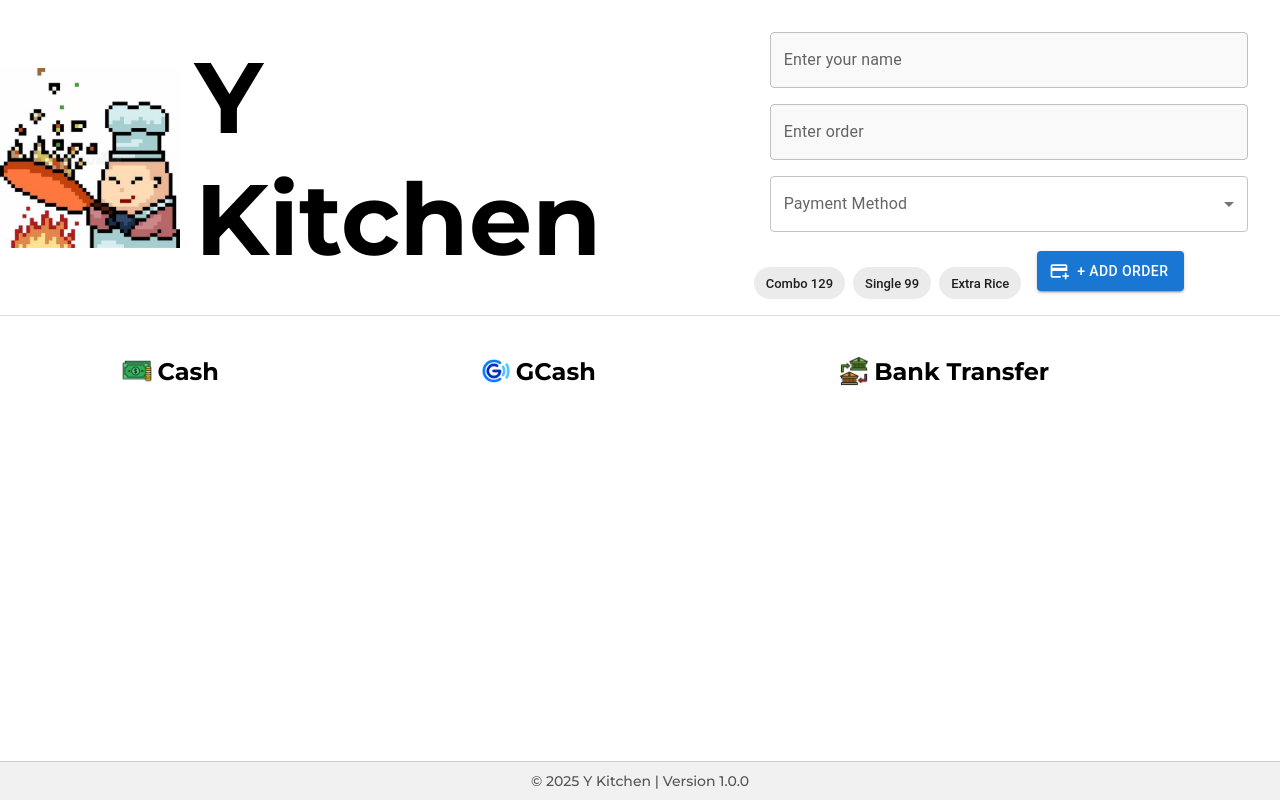
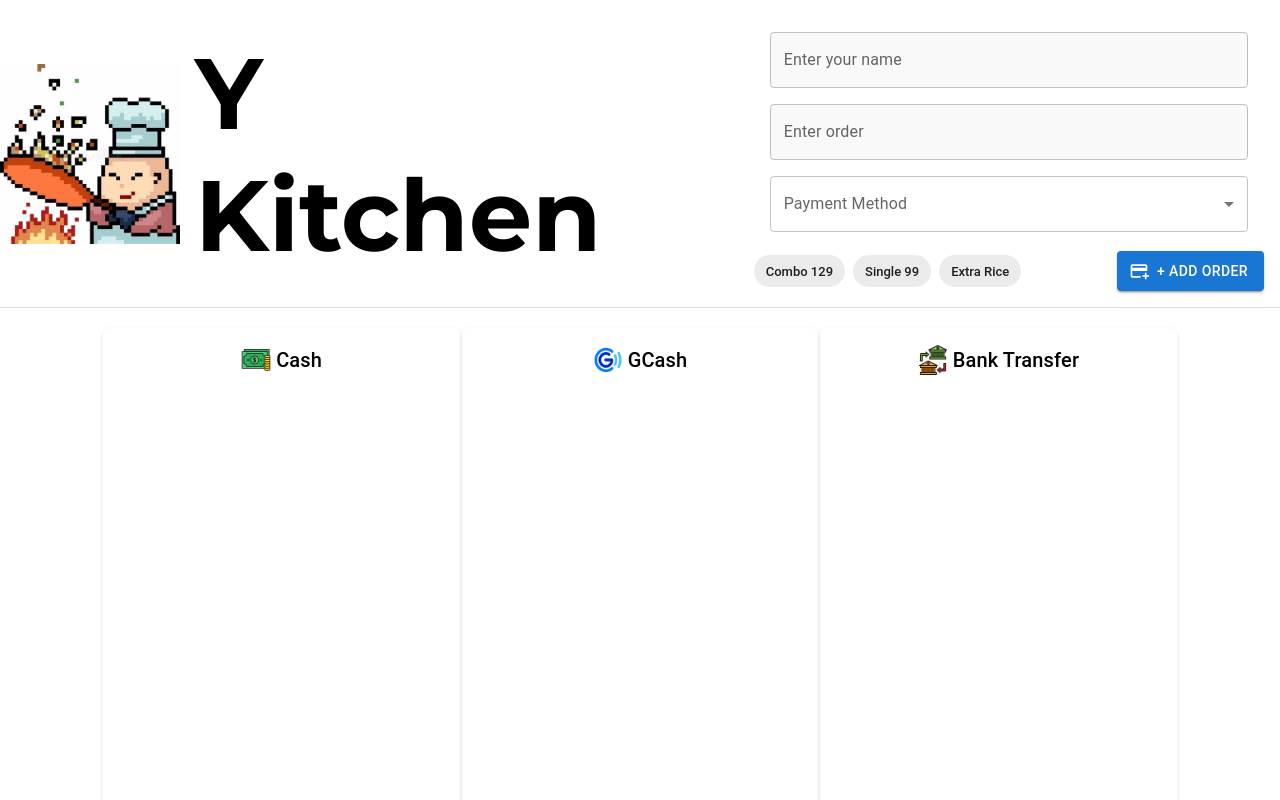
Before and after one commit to pgabriel22/OrderSystem, a React (Vite) app: page / in a window 1280 px wide. Shown: the top 800 px of the page. Built offline with nearby package versions, Linux system fonts and the light colour scheme.

Commit message:
update ui

```diff
--- a/package.json
+++ b/package.json
@@ -12,6 +12,7 @@
   "dependencies": {
     "@emotion/react": "^11.14.0",
     "@emotion/styled": "^11.14.0",
+    "@fontsource/roboto": "^5.2.5",
     "@mui/icons-material": "^6.4.8",
     "@mui/material": "^6.4.8",
     "react": "^19.0.0",
--- a/src/App.jsx
+++ b/src/App.jsx
@@ -15,6 +15,9 @@ const App = () => {
   const [order, setOrders] = useState(JSON.parse(oldOrders) || []);
   const [isEditing, setIsEditing] = useState(null);
   const [tempOrder, setTempOrder] = useState({});
+  const [formErrors, setFormErrors] = useState({
+    order: { error: false, helperText: "" },
+  });
 
   useEffect(() => {
     localStorage.setItem("order", JSON.stringify(order));
@@ -35,8 +38,22 @@ const App = () => {
   };
 
   const handleUpdate = () => {
-    if (!tempOrder.order.trim() || tempOrder.tags.length === 0) {
-      alert("Please fill the fields and select atleast one tag.");
+    // let errors = { ...formErrors };
+
+    const errors = { order: { error: false, helperText: "" } };
+
+    if (!tempOrder.order?.trim()) {
+      errors.order = {
+        error: true,
+        helperText: "Order is required",
+      };
+    }
+    // else {
+    //   errors.order = { error: false, helperText: "" };
+    // }
+    setFormErrors(errors);
+
+    if (errors.order.error) {
       return;
     }
     const updatedOrder = [...order];
@@ -63,6 +80,8 @@ const App = () => {
           isEditing={isEditing}
           tempOrder={tempOrder}
           setTempOrder={setTempOrder}
+          formErrors={formErrors}
+          setFormErrors={setFormErrors}
         />
         <OrderColumn
           title="GCash"
@@ -76,6 +95,8 @@ const App = () => {
           isEditing={isEditing}
           tempOrder={tempOrder}
           setTempOrder={setTempOrder}
+          formErrors={formErrors}
+          setFormErrors={setFormErrors}
         />
         <OrderColumn
           title="Bank Transfer"
@@ -89,6 +110,8 @@ const App = () => {
           isEditing={isEditing}
           tempOrder={tempOrder}
           setTempOrder={setTempOrder}
+          formErrors={formErrors}
+          setFormErrors={setFormErrors}
         />
       </main>
       <Footer />
--- a/src/components/OrderCard.jsx
+++ b/src/components/OrderCard.jsx
@@ -1,7 +1,16 @@
-import React from "react";
+import React, { useEffect } from "react";
 
 import "./OrderCard.css";
-import { IconButton, Tooltip, Chip, TextField } from "@mui/material";
+import {
+  IconButton,
+  Tooltip,
+  Chip,
+  TextField,
+  Card,
+  CardActions,
+  CardContent,
+  Box,
+} from "@mui/material";
 import Tag from "./Tag";
 import { Save, Edit, Cancel, Delete } from "@mui/icons-material";
 
@@ -24,6 +33,7 @@ const OrderCard = ({
   isEditing,
   tempOrder,
   setTempOrder,
+  formErrors,
 }) => {
   const selectTag = (tag) => {
     const existingTag = tempOrder.tags.some((t) => t.name === tag.name);
@@ -40,72 +50,91 @@ const OrderCard = ({
     }));
   };
   return (
-    <article className="order_card">
+    <Card sx={{ mb: 2, boxShadow: 3, borderRadius: 2 }}>
+      <CardContent>
         {isEditing === index ? (
-        <div className="order_card_update">
+          <>
             <TextField
               type="text"
               className="order_update_input"
-            value={tempOrder.order}
+              label="Enter Order"
+              value={tempOrder.order || ""}
               onChange={(e) =>
                 setTempOrder({ ...tempOrder, order: e.target.value })
               }
+              sx={{ width: "100%", mb: 2 }}
+              error={formErrors?.order?.error || false}
+              helperText={formErrors?.order?.helperText || ""}
             />
             <p className="customer_text">Ordered By: {customer}</p>
             <p className="order_price">
               Total Price: ₱
               {isEditing === index ? tempOrder.totalPrice : totalPrice}
             </p>
-          <div className="order_card_bottom_line">
+
+            <Box
+              sx={{
+                display: "flex",
+                justifyContent: "space-between",
+                alignItems: "center",
+              }}
+            >
               <Tag
                 tags={tagsData}
                 selectTag={selectTag}
                 selectedTags={tempOrder.tags}
               />
-            <div className="order_ud">
-              <IconButton variant="contained" onClick={handleUpdate}>
-                <Save />
-              </IconButton>
-              <IconButton variant="contained" onClick={handleCancel}>
-                <Cancel />
-              </IconButton>
-            </div>
-          </div>
-        </div>
+            </Box>
+          </>
         ) : (
           <>
             <p className="order_text">{title}</p>
             <p className="customer_text">Ordered By: {customer}</p>
             <p className="order_price">Total Price: ₱{totalPrice}</p>
-
-          <div className="order_card_bottom_line">
-            <div className="order_card_tags">
+            <Box sx={{ display: "flex", flexWrap: "wrap", mb: 2 }}>
               {tags.map((tag, idx) => (
                 <Tooltip key={idx} title={`₱${tag.price}`}>
                   <Chip label={tag.label} color="primary" sx={{ m: 0.5 }} />
                 </Tooltip>
               ))}
-            </div>
-            <div className="order_ud">
-              <div className="order_edit" onClick={() => handleEdit(index)}>
+            </Box>
+          </>
+        )}
+      </CardContent>
+
+      <CardActions sx={{ justifyContent: "flex-end" }}>
+        {isEditing === index ? (
+          <>
+            <Tooltip title="Save">
+              <IconButton variant="contained" onClick={handleUpdate}>
+                <Save />
+              </IconButton>
+            </Tooltip>
+            <Tooltip title="Cancel">
+              <IconButton variant="contained" onClick={handleCancel}>
+                <Cancel />
+              </IconButton>
+            </Tooltip>
+          </>
+        ) : (
+          <>
             <Tooltip title="Edit">
-                  <IconButton variant="contained">
+              <IconButton variant="contained" onClick={() => handleEdit(index)}>
                 <Edit />
               </IconButton>
             </Tooltip>
-              </div>
-              <div className="order_delete" onClick={() => handleDelete(index)}>
             <Tooltip title="Delete">
-                  <IconButton variant="contained">
+              <IconButton
+                variant="contained"
+                onClick={() => handleDelete(index)}
+              >
                 <Delete />
               </IconButton>
             </Tooltip>
-              </div>
-            </div>
-          </div>
           </>
         )}
-    </article>
+      </CardActions>
+    </Card>
   );
 };
 
--- a/src/components/OrderColumn.jsx
+++ b/src/components/OrderColumn.jsx
@@ -2,6 +2,7 @@ import React from "react";
 
 import "./OrderColumn.css";
 import OrderCard from "./OrderCard";
+import { Paper, Box, Typography } from "@mui/material";
 
 const TaskColumn = ({
   title,
@@ -15,14 +16,30 @@ const TaskColumn = ({
   isEditing,
   tempOrder,
   setTempOrder,
-  totalPrice,
+  formErrors,
+  setFormErrors,
 }) => {
   return (
-    <section className="order_column">
-      <h2 className="order_column_heading">
+    <Box
+      component="section"
+      sx={{
+        width: "500px",
+        height: "800px",
+        overflow: "auto",
+        p: 2,
+        borderRadius: 2,
+        boxShadow: 1,
+      }}
+      gap={2}
+    >
+      {/* <section className="order_column"> */}
+      <Typography
+        variant="h6"
+        sx={{ display: "flex", justifyContent: "center" }}
+      >
         <img className="order_column_icon" src={icon} />
         {title}
-      </h2>
+      </Typography>
 
       {order.map(
         (order, index) =>
@@ -41,10 +58,13 @@ const TaskColumn = ({
               setTempOrder={setTempOrder}
               index={index}
               totalPrice={order.totalPrice}
+              formErrors={formErrors}
+              setFormErros={setFormErrors}
             />
           )
       )}
-    </section>
+      {/* </section> */}
+    </Box>
   );
 };
 
--- a/src/components/OrderForm.jsx
+++ b/src/components/OrderForm.jsx
@@ -12,7 +12,7 @@ import {
   FormControl,
   Select,
   FormHelperText,
-  Chip,
+  Stack,
 } from "@mui/material";
 import { AddCard } from "@mui/icons-material";
 
@@ -43,6 +43,7 @@ const OrderForm = ({ setOrders }) => {
     orderby: { error: false, helperText: "" },
     order: { error: false, helperText: "" },
     payment: { error: false, helperText: "" },
+    orderTags: { error: false, helperText: "" },
   });
 
   const handleChange = (e) => {
@@ -189,17 +190,28 @@ const OrderForm = ({ setOrders }) => {
             </FormControl>
           </Box>
         </Box>
-        <Box sx={{ display: "flex" }} gap={2}>
-          <Tag
-            tags={tags}
-            selectTag={selectTag}
-            selectedTags={orderData.tags}
-          />
+        <Box
+          sx={{
+            display: "flex",
+            justifyContent: "space-between",
+            alignItems: "center",
+            margin: "0 auto",
+          }}
+          gap={2}
+        >
+          <Stack direction="row" spacing={1}>
+            <Tag
+              tags={tags}
+              selectTag={selectTag}
+              selectedTags={orderData.tags}
+            />
+          </Stack>
           <Button
             type="submit"
             className="order_submit"
             startIcon={<AddCard />}
             variant="contained"
+            sx={{ justifyContent: "flex-end" }}
           >
             + Add Order
           </Button>
```
Also changed, not shown: 1 other file (tests, documents, lock files or other folders). Lines whose indentation alone changed are shown as unchanged.
